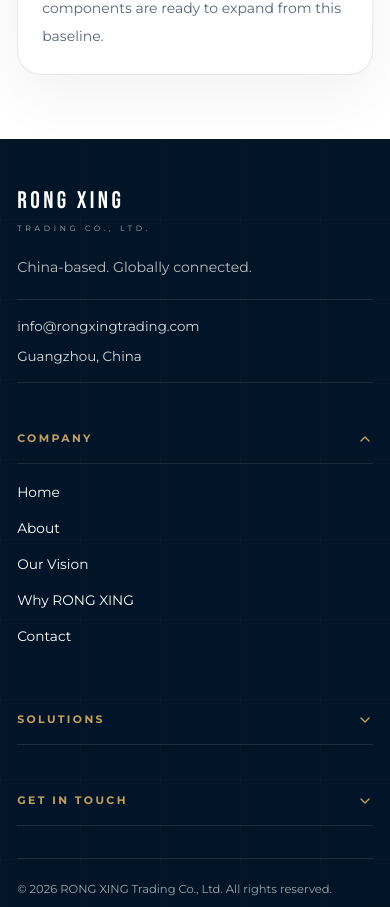
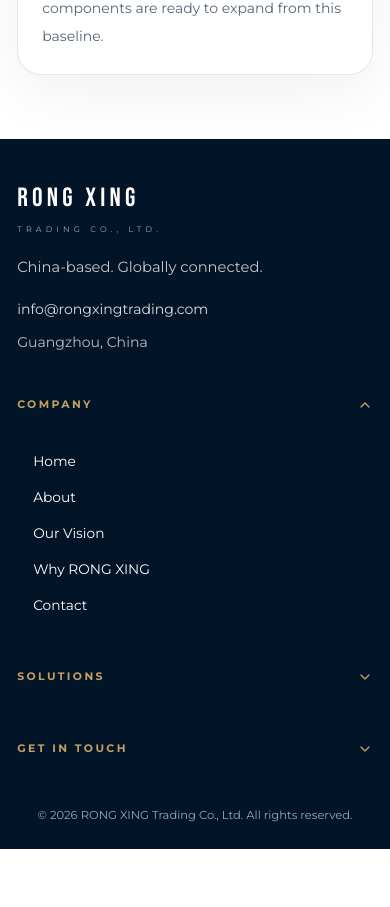
Before and after one commit to Marcella125/Rongxing, a Next.js app: page /capabilities in a window 390 px wide. Shown: the part 840-1747 px from the top of the page. After the commit the page ends 1689 px from the top, so only its background shows below. Built offline with nearby package versions, Linux system fonts and the light colour scheme.

Commit message:
Update home copy and mobile footer

```diff
--- a/src/app/globals.css
+++ b/src/app/globals.css
@@ -396,8 +396,8 @@ a {
 
 @media (max-width: 640px) {
   .footer-shell {
-    padding-top: 2.75rem;
-    padding-bottom: 0.5rem;
+    padding-top: 2.5rem;
+    padding-bottom: 1.5rem;
   }
 
   .footer-bg-image {
--- a/src/components/home/HomeSections.tsx
+++ b/src/components/home/HomeSections.tsx
@@ -1838,14 +1838,49 @@ export function HomeSections() {
             <div className="relative bg-[color:var(--color-navy-950)] py-[clamp(1.7rem,5.6vw,2.3rem)] lg:min-h-[37rem] lg:bg-transparent lg:px-0 lg:py-0 lg:pl-10 xl:pl-14">
               <div className="relative flex h-full flex-col justify-center lg:min-h-[37rem] lg:p-1">
                 <p className="js-vision-label section-label mb-[clamp(0.8rem,2.8vw,1rem)] text-[clamp(0.74rem,2.7vw,0.82rem)] tracking-[0.24em]">OUR VISION</p>
-                <TextReveal forceMotion distance={42}>
+                <TextReveal forceMotion className="lg:hidden" distance={42}>
+                  <h2 className="js-vision-line mobile-section-heading text-white lg:text-[clamp(2.75rem,5.2vw,3.65rem)]">
+                    Connecting
+                  </h2>
+                </TextReveal>
+                <TextReveal
+                  forceMotion
+                  className="mt-[clamp(0.28rem,1.4vw,0.45rem)] lg:hidden"
+                  delay={0.1}
+                  distance={42}
+                >
+                  <h2 className="js-vision-line mobile-section-heading text-[color:var(--color-gold-500)] lg:text-[clamp(2.85rem,5.35vw,3.65rem)]">
+                    China
+                  </h2>
+                </TextReveal>
+                <TextReveal
+                  forceMotion
+                  className="mt-[clamp(0.28rem,1.4vw,0.45rem)] lg:hidden"
+                  delay={0.16}
+                  distance={42}
+                >
+                  <h2 className="js-vision-line mobile-section-heading text-white">
+                    With The
+                  </h2>
+                </TextReveal>
+                <TextReveal
+                  forceMotion
+                  className="mt-[clamp(0.28rem,1.4vw,0.45rem)] lg:hidden"
+                  delay={0.22}
+                  distance={42}
+                >
+                  <h2 className="js-vision-line mobile-section-heading text-[color:var(--color-gold-500)]">
+                    World.
+                  </h2>
+                </TextReveal>
+                <TextReveal forceMotion className="hidden lg:block" distance={42}>
                   <h2 className="js-vision-line mobile-section-heading text-white lg:text-[clamp(2.75rem,5.2vw,3.65rem)]">
                     Connecting China
                   </h2>
                 </TextReveal>
                 <TextReveal
                   forceMotion
-                  className="mt-[clamp(0.28rem,1.4vw,0.45rem)] lg:mt-[clamp(0.45rem,2vw,0.6rem)]"
+                  className="hidden lg:mt-[clamp(0.45rem,2vw,0.6rem)] lg:block"
                   delay={0.1}
                   distance={42}
                 >
--- a/src/components/layout/Footer.tsx
+++ b/src/components/layout/Footer.tsx
@@ -125,37 +125,37 @@ export function Footer({ onePage = false }: FooterProps) {
           className="object-cover object-center opacity-28"
         />
         <div className="absolute inset-0 bg-[rgba(3,20,39,0.9)]" />
-        <div className="navy-grid absolute inset-0 opacity-50" />
+        <div className="navy-grid absolute inset-0 hidden opacity-50 lg:block" />
       </div>
 
-      <Container className="footer-shell relative max-w-[var(--content-max)] px-5 py-9 sm:px-6 lg:px-8 lg:py-14">
-        <div className="grid gap-8 lg:grid-cols-[minmax(0,1.05fr)_minmax(0,0.72fr)_minmax(0,0.98fr)_minmax(0,0.86fr)] lg:gap-12">
+      <Container className="footer-shell relative max-w-[var(--content-max)] px-5 py-10 sm:px-6 lg:px-8 lg:py-14">
+        <div className="grid gap-4 lg:grid-cols-[minmax(0,1.05fr)_minmax(0,0.72fr)_minmax(0,0.98fr)_minmax(0,0.86fr)] lg:gap-12">
           <div className="js-footer-logo">
-            <p className="font-serif text-[1.5rem] uppercase tracking-[0.14em] text-white">
+            <p className="font-serif text-[1.65rem] uppercase tracking-[0.16em] text-white lg:text-[1.5rem] lg:tracking-[0.14em]">
               RONG XING
             </p>
-            <p className="mt-1 text-[0.48rem] uppercase tracking-[0.48em] text-white/68">
+            <p className="mt-1 text-[0.5rem] uppercase tracking-[0.52em] text-white/62 lg:text-[0.48rem] lg:tracking-[0.48em]">
               Trading Co., Ltd.
             </p>
-            <p className="mt-5 max-w-[18rem] text-[0.88rem] leading-6 text-white/72 lg:mt-6 lg:text-[0.9rem] lg:leading-7">
+            <p className="mt-5 max-w-[18rem] text-[0.92rem] leading-6 text-white/76 lg:mt-6 lg:text-[0.9rem] lg:leading-7">
               China-based. Globally connected.
             </p>
 
-            <div className="mt-5 space-y-2.5 border-y border-white/10 py-4 text-[0.84rem] text-white/84 lg:mt-7 lg:border-0 lg:py-0 lg:text-[0.86rem]">
+            <div className="mt-5 grid gap-3 text-[0.88rem] text-white/86 lg:mt-7 lg:block lg:space-y-2.5 lg:text-[0.86rem]">
               <a
                 href="mailto:info@rongxingtrading.com"
-                className="block transition hover:text-[color:var(--color-gold-500)]"
+                className="block break-words transition hover:text-[color:var(--color-gold-500)]"
               >
                 info@rongxingtrading.com
               </a>
-              <p>Guangzhou, China</p>
+              <p className="text-white/72 lg:text-white/84">Guangzhou, China</p>
             </div>
           </div>
 
-          <div className="js-footer-column">
+          <div className="js-footer-column mt-2 lg:mt-0">
             <button
               type="button"
-              className="flex w-full items-center justify-between border-b border-white/10 py-4 text-left lg:hidden"
+              className="flex min-h-14 w-full items-center justify-between text-left lg:hidden"
               aria-expanded={openMobileSection === "company"}
               onClick={() =>
                 setOpenMobileSection((current) =>
@@ -174,7 +174,7 @@ export function Footer({ onePage = false }: FooterProps) {
             <p className="section-label hidden lg:block">Company</p>
             <ul
               className={cn(
-                "grid overflow-hidden transition-[max-height,opacity,padding] duration-300 lg:mt-5 lg:block lg:max-h-none lg:space-y-3 lg:overflow-visible lg:opacity-100",
+                "grid overflow-hidden px-4 transition-[max-height,opacity,padding] duration-300 lg:mt-5 lg:block lg:max-h-none lg:space-y-3 lg:overflow-visible lg:px-0 lg:opacity-100",
                 openMobileSection === "company"
                   ? "max-h-56 gap-3 py-4 opacity-100"
                   : "max-h-0 gap-3 py-0 opacity-0"
@@ -196,7 +196,7 @@ export function Footer({ onePage = false }: FooterProps) {
           <div className="js-footer-column">
             <button
               type="button"
-              className="flex w-full items-center justify-between border-b border-white/10 py-4 text-left lg:hidden"
+              className="flex min-h-14 w-full items-center justify-between text-left lg:hidden"
               aria-expanded={openMobileSection === "solutions"}
               onClick={() =>
                 setOpenMobileSection((current) =>
@@ -215,7 +215,7 @@ export function Footer({ onePage = false }: FooterProps) {
             <p className="section-label hidden lg:block">Solutions</p>
             <ul
               className={cn(
-                "grid overflow-hidden transition-[max-height,opacity,padding] duration-300 lg:mt-5 lg:max-h-none lg:max-w-[15rem] lg:space-y-3 lg:overflow-visible lg:opacity-100",
+                "grid overflow-hidden px-4 transition-[max-height,opacity,padding] duration-300 lg:mt-5 lg:max-h-none lg:max-w-[15rem] lg:space-y-3 lg:overflow-visible lg:px-0 lg:opacity-100",
                 openMobileSection === "solutions"
                   ? "max-h-64 gap-3 py-4 opacity-100"
                   : "max-h-0 gap-3 py-0 opacity-0"
@@ -237,7 +237,7 @@ export function Footer({ onePage = false }: FooterProps) {
           <div className="js-footer-column lg:pl-8">
             <button
               type="button"
-              className="flex w-full items-center justify-between border-b border-white/10 py-4 text-left lg:hidden"
+              className="flex min-h-14 w-full items-center justify-between text-left lg:hidden"
               aria-expanded={openMobileSection === "contact"}
               onClick={() =>
                 setOpenMobileSection((current) =>
@@ -256,7 +256,7 @@ export function Footer({ onePage = false }: FooterProps) {
             <p className="section-label hidden lg:block">Get In Touch</p>
             <div
               className={cn(
-                "space-y-4 overflow-hidden text-[0.9rem] text-white/82 transition-[max-height,opacity,padding] duration-300 lg:mt-5 lg:max-h-none lg:overflow-visible lg:opacity-100",
+                "space-y-4 overflow-hidden px-4 text-[0.9rem] text-white/82 transition-[max-height,opacity,padding] duration-300 lg:mt-5 lg:max-h-none lg:overflow-visible lg:px-0 lg:opacity-100",
                 openMobileSection === "contact"
                   ? "max-h-72 py-4 opacity-100"
                   : "max-h-0 py-0 opacity-0"
@@ -294,7 +294,7 @@ export function Footer({ onePage = false }: FooterProps) {
           </div>
         </div>
 
-        <div className="js-footer-bottom mt-8 flex flex-col gap-3 border-t border-white/10 pt-5 text-[0.72rem] leading-5 text-white/62 sm:flex-row sm:items-center sm:justify-between lg:mt-10 lg:text-[0.78rem]">
+        <div className="js-footer-bottom mt-7 flex flex-col items-center justify-center gap-3 text-center text-[0.72rem] leading-5 text-white/62 sm:flex-row lg:mt-10 lg:border-t lg:border-white/10 lg:pt-5 lg:text-[0.78rem]">
           <p>{"\u00A9"} {currentYear} RONG XING Trading Co., Ltd. All rights reserved.</p>
         </div>
       </Container>
```
Also changed, not shown: src/components/home/HeroSection.tsx (+6 -13 lines), 43 other files (tests, documents, lock files or other folders).
